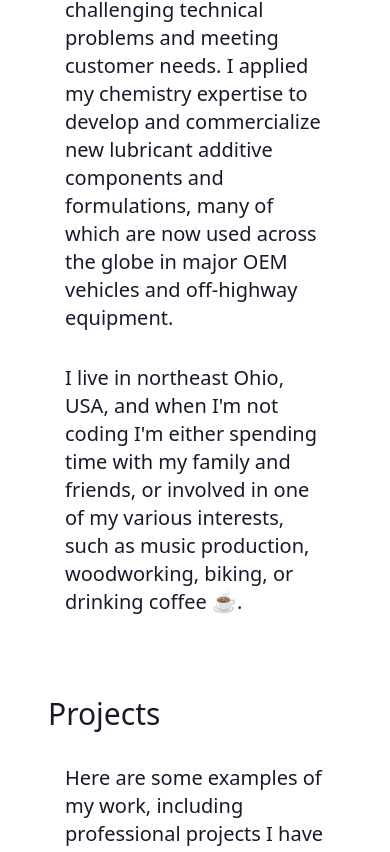
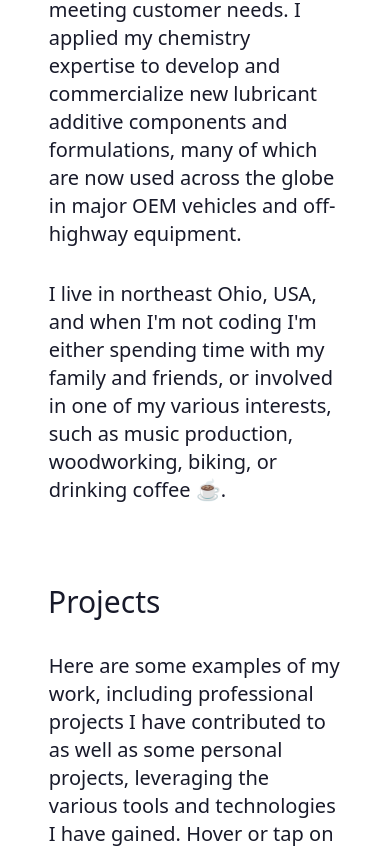
Before and after one commit to dinitrogen/dk-personal-site, a React (Vite) app: page / in a window 390 px wide. Shown: the part 1144-1996 px from the top of the page. Built offline with nearby package versions, Linux system fonts and the light colour scheme.

Commit message:
adjust margins

```diff
--- a/src/components/About.jsx
+++ b/src/components/About.jsx
@@ -13,7 +13,7 @@ function About({ aboutRef, title, bodyText }) {
           bodyText.map((p) => (
             <MotionDiv key={p.id} delay={p.delay}>
               <p
-                className="text-xl font-normal w-2/3 mx-auto my-8"
+                className="text-xl font-normal w-3/4 md:w-2/3 mx-auto my-8"
                 dangerouslySetInnerHTML={p.text}
               ></p>
             </MotionDiv>
--- a/src/components/Contact.jsx
+++ b/src/components/Contact.jsx
@@ -54,7 +54,7 @@ function Contact({ contactRef, title }) {
           <h2 className="text-3xl font-medium">{title}</h2>
         </MotionDiv>
       </div>
-      <div className="mx-12 md:w-1/2 md:mx-auto">
+      <div className="mx-12 w-3/4 md:w-1/2 md:mx-auto">
         <MotionDiv delay={0.5}>
           <div>
             <p className="text-xl font-normal my-8">
--- a/src/components/Projects.jsx
+++ b/src/components/Projects.jsx
@@ -14,7 +14,7 @@ function Projects({ projectsRef, title, projects }) {
       </div>
       <div>
         <MotionDiv delay={0.4}>
-          <p className="text-xl font-normal w-2/3 mx-auto my-8">
+          <p className="text-xl font-normal w-3/4 md:w-2/3 mx-auto my-8">
             Here are some examples of my work, including professional projects I
             have contributed to as well as some personal projects, leveraging
             the various tools and technologies I have gained. Hover or tap on
--- a/src/components/Skills.jsx
+++ b/src/components/Skills.jsx
@@ -33,7 +33,7 @@ function Skills({ skillsRef, title }) {
       </div>
       <div>
         <MotionDiv delay={0.4}>
-          <p className="text-xl font-normal w-2/3 mx-auto my-8">
+          <p className="text-xl font-normal w-3/4 md:w-2/3 mx-auto my-8">
             I continually strive to expand my development skills and refine my
             existing skillset through practice. Learning a new programming
             language or technology is like adding a new tool to the toolbox, and
```
